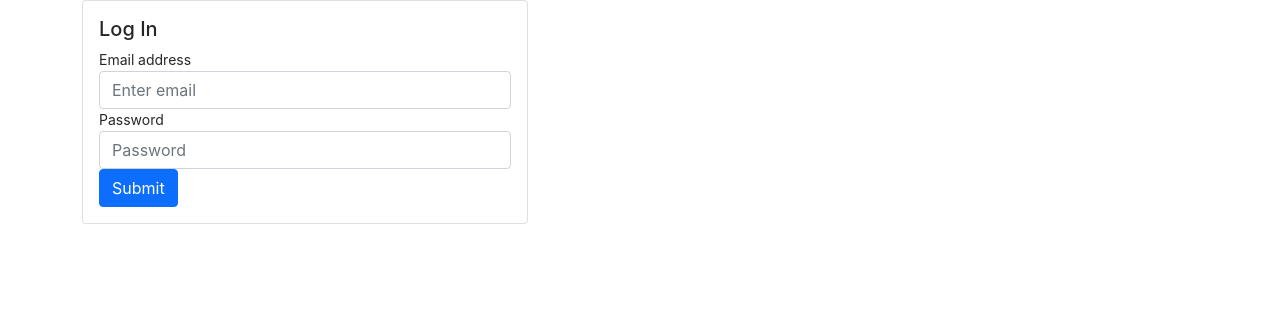
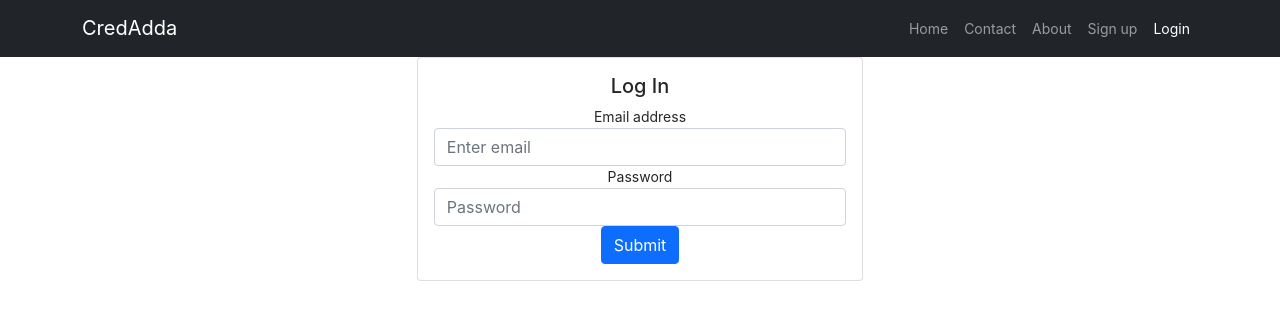
Before and after one commit to samiramrullah/Front-end-design, a React (Create React App) app in the folder frontend/: page /login in a window 1280 px wide. Shown: the top 320 px of the page. Built offline with nearby package versions, Linux system fonts and the light colour scheme.

Commit message:
with wrapper

```diff
--- a/frontend/public/index.html
+++ b/frontend/public/index.html
@@ -11,7 +11,7 @@
     />
     <link rel="apple-touch-icon" href="%PUBLIC_URL%/logo192.png" />
     <link rel="manifest" href="%PUBLIC_URL%/manifest.json" />
-    <title>React App</title>
+    <title>Cred Adda</title>
   </head>
   <body>
     <noscript>You need to enable JavaScript to run this app.</noscript>
--- a/frontend/src/App.js
+++ b/frontend/src/App.js
@@ -14,6 +14,8 @@ function App() {
         <Route path="/" element={<Home />} />
         <Route path="/signup" element={<Signup />} />
         <Route path="/login" element={<Login />} />
+        <Route path="/about" element={<About />} />
+        <Route path="/contact" element={<Contact />} />
         <Route path="/dashboard/*" element={<Dashboard />} />
       </Routes>
     </div>
--- /dev/null
+++ b/frontend/src/components/HomeWrapper.jsx
@@ -0,0 +1,12 @@
+import React from 'react'
+import Navbar from './Navbar/Navbar'
+const HomeWrapper = ({children}) => {
+  return (
+    <div>
+      <Navbar/>
+      {children}
+    </div>
+  )
+}
+
+export default HomeWrapper
--- a/frontend/src/components/Navbar/Navbar.jsx
+++ b/frontend/src/components/Navbar/Navbar.jsx
@@ -13,10 +13,10 @@ const Navbar = () => {
           <div className="navbar-collapse collapse justify-content-end" id="nav"  >
             <ul className="navbar-nav ms-autos">
               <li className="nav-item active"><NavLink to={'/'} className="nav-link">Home</NavLink></li>
+              <li className="nav-item active"><NavLink to={'/contact'} className="nav-link">Contact</NavLink></li>
+              <li className="nav-item active"><NavLink to={'/about'} className="nav-link">About</NavLink></li>
               <li className="nav-item active"><NavLink to={'/signup'} className="nav-link">Sign up</NavLink></li>
               <li className="nav-item active"><NavLink to={'/login'} className="nav-link">Login</NavLink></li>
-              <li className="nav-item active"><NavLink to={'/contact'} className="nav-link">Contact</NavLink></li>
-              <li className="nav-item active"><NavLink to={'/about'} className="nav-link">About</NavLink></li>
             </ul>
           </div>
         </div>
--- a/frontend/src/components/Profile/Profile.jsx
+++ b/frontend/src/components/Profile/Profile.jsx
@@ -11,9 +11,6 @@ const Post = () => {
         var decoded = jwt_decode(token);
         var userId = decoded.userId;
         const userData = {
-            // countryToSend,
-            // countryToRecieve,
-            // amount,
             userId
         };
         const headers = {
@@ -37,8 +34,8 @@ const Post = () => {
                 </div>
             </center>
             <center className="row mt-5">
-                {data.length>0?(
-                    data.map(itm=>(
+                {Array.isArray(data)?(
+                    data?.map(itm=>(
                         <div className="col"><PostCard countryToSend={itm.countryToSend} countryToRecieve={itm.countryToRecieve} amount={itm.amount}/></div>
                     ))
                 ):null}
--- a/frontend/src/pages/About/About.jsx
+++ b/frontend/src/pages/About/About.jsx
@@ -1,8 +1,8 @@
 import React from 'react'
-
+import HomeWrapper from '../../components/HomeWrapper'
 const About = () => {
   return (
-    <div>About</div>
+    <HomeWrapper>About</HomeWrapper>
   )
 }
 
--- a/frontend/src/pages/Contact/Contact.jsx
+++ b/frontend/src/pages/Contact/Contact.jsx
@@ -1,8 +1,8 @@
 import React from 'react'
-
+import HomeWrapper from '../../components/HomeWrapper'
 const Contact = () => {
   return (
-    <div>Contact</div>
+    <HomeWrapper>Contact</HomeWrapper>
   )
 }
 
--- a/frontend/src/pages/Dashboard/Dashboard.jsx
+++ b/frontend/src/pages/Dashboard/Dashboard.jsx
@@ -1,8 +1,4 @@
 import {
-  // DesktopOutlined,
-  // FileOutlined,
-  // PieChartOutlined,
-  // TeamOutlined,
   UserOutlined,
  } from '@ant-design/icons';
 import {Layout, Menu  } from 'antd';
@@ -30,10 +26,26 @@ const Dashboard = () => {
     >
       <Sider collapsible collapsed={collapsed} onCollapse={(value) => setCollapsed(value)}>
         <div className="logo" style={{textAlign:'center'}} >Samir</div>
-        <Menu theme="dark" defaultSelectedKeys={["demo"]} mode="inline"
+        <Menu theme="dark" defaultSelectedKeys={["1"]} mode="inline"
         >
-          <NavLink to='/dashboard/profile'><Menu.Item key="demo"><UserOutlined />Profile</Menu.Item></NavLink>
-          <NavLink to='/dashboard/post'><Menu.Item key="data" ><UserOutlined />Post</Menu.Item></NavLink>
+          <Menu.Item>
+            <NavLink to={"/dashboard/profile"}>
+              <UserOutlined /> Profile
+            </NavLink>
+          </Menu.Item>
+          <Menu.Item>
+            <NavLink to={"/dashboard/post"}>
+              <UserOutlined /> Post
+            </NavLink>
+          </Menu.Item>
+          <Menu.Item>
+            <NavLink to={"/"}>
+              <UserOutlined /> Home
+            </NavLink>
+          </Menu.Item>
+
+          {/* <NavLink to='/dashboard/profile'><Menu.Item key="demo"><UserOutlined />Profile</Menu.Item></NavLink>
+          <NavLink to='/dashboard/post'><Menu.Item key="data" ><UserOutlined />Post</Menu.Item></NavLink> */}
           </Menu>
       </Sider>
       <Layout className="site-layout">
--- a/frontend/src/pages/Home/Home.jsx
+++ b/frontend/src/pages/Home/Home.jsx
@@ -1,15 +1,16 @@
+import HomeWrapper from '../../components/HomeWrapper'
 import './Home.css'
 const Home = () => {
   return (
-    <div>
-      <div className='main-wrap' style={{height: '490px' ,background: '50%' ,position:'117px' }} >
+    <HomeWrapper>
+      <div className='main-wrap' style={{ height: '490px', background: '50%', position: '117px' }} >
         <div className='overlay'></div>
         <section>
           <div className='container'>
-        <div className='row justify-content-end ms-auto'  style={{ height: '170px', }}>
+            <div className='row justify-content-end ms-auto' style={{ height: '170px', }}>
 
               <div className='col-lg-4 '>
-            <div className="card " style={{ width: '300px', marginTop:'9rem' }}>
+                <div className="card " style={{ width: '300px', marginTop: '9rem' }}>
                   <div className="card-body">
                     <h5 className="card-title">Card title</h5>
                     <p className="card-text">This is a longer card with supporting text below as a natural lead-in to additional content. This content is a little bit longer.</p>
@@ -20,21 +21,17 @@ const Home = () => {
             </div>
           </div>
         </section>
-      <section style={{zIndex:1}}>
+        <section style={{ zIndex: 1 }}>
           <div className='container'>
-          <div className='row no-gutters slider-text  align-items-center justify-content-start'  style={{ height: '429px', }}>
+            <div className='row no-gutters slider-text  align-items-center justify-content-start' style={{ height: '429px', }}>
               <div className='col-md-7'>
                 <h2>Welcome to Vacation Rental</h2>
               </div>
             </div>
-
           </div>
         </section>
-
       </div>
-
-
-    </div>
+    </HomeWrapper>
   )
 }
 
--- a/frontend/src/pages/Login/Login.jsx
+++ b/frontend/src/pages/Login/Login.jsx
@@ -1,47 +1,51 @@
 import { useState } from 'react';
 import { useNavigate } from 'react-router-dom';
-import axios from 'axios'
+import axios from 'axios';
+import HomeWrapper from '../../components/HomeWrapper';
 import './Login.css'
 const Login = () => {
 
-  const[email,setemail]=useState();
-  const[password,setpassword]=useState();
-  const naviate=useNavigate();
+  const [email, setemail] = useState();
+  const [password, setpassword] = useState();
+  const naviate = useNavigate();
   let jwttoken;
-  const onSubmitLogin=(e)=>{
+  const onSubmitLogin = (e) => {
     e.preventDefault();
-    const userData={
+    const userData = {
       email,
       password,
     }
-    axios.post('http://localhost:5000/users/login',userData)
-    .then(res=>{
-      jwttoken=res.data.token;
-      localStorage.setItem('userToken',res.data.token);
+    axios.post('http://localhost:5000/users/login', userData)
+      .then(res => {
+        jwttoken = res.data.token;
+        localStorage.setItem('userToken', res.data.token);
+        console.log(localStorage.userToken);
         naviate('/dashboard');
 
       })
-    .catch(err=>console.log(err))
+      .catch(err => console.log(err))
   }
   return (
-    <div className='container'>
+    <HomeWrapper>
+      <center className='container'>
         <div className="card loginmain" style={{ width: '40%' }}>
           <div className="card-body">
             <h5 className="card-title">Log In</h5>
             <form onSubmit={onSubmitLogin}>
               <div class="form-group">
                 <label>Email address</label>
-              <input type="email" class="form-control" placeholder="Enter email" required onChange={(e)=>setemail(e.target.value)}/>
+                <input type="email" class="form-control" placeholder="Enter email" required onChange={(e) => setemail(e.target.value)} />
               </div>
               <div class="form-group">
                 <label>Password</label>
-              <input type="password" class="form-control" placeholder="Password" required onChange={(e)=>setpassword(e.target.value)}/>
+                <input type="password" class="form-control" placeholder="Password" required onChange={(e) => setpassword(e.target.value)} />
               </div>
               <button type="submit" class="btn btn-primary">Submit</button>
             </form>
           </div>
         </div>
-    </div>
+      </center>
+    </HomeWrapper>
   )
 }
 
--- a/frontend/src/utils/Helpers/PostCard.js
+++ b/frontend/src/utils/Helpers/PostCard.js
@@ -1,4 +1,5 @@
 import { Card } from "antd";
+import {Button} from 'antd';
 import "./PostCard.css";
 
 const PostCard = ({ countryToSend, countryToRecieve, amount }) => {
@@ -20,6 +21,8 @@ const PostCard = ({ countryToSend, countryToRecieve, amount }) => {
         <p>
           Reciving Country <b>{countryToRecieve}</b>
         </p>
+        <Button size="default">Update</Button>
+        <Button size="default">Delete</Button>
       </Card>
     </div>
   );
```
Also changed, not shown: frontend/src/pages/Signup/Signup.jsx (+25 -23 lines). Lines whose indentation alone changed are shown as unchanged.
